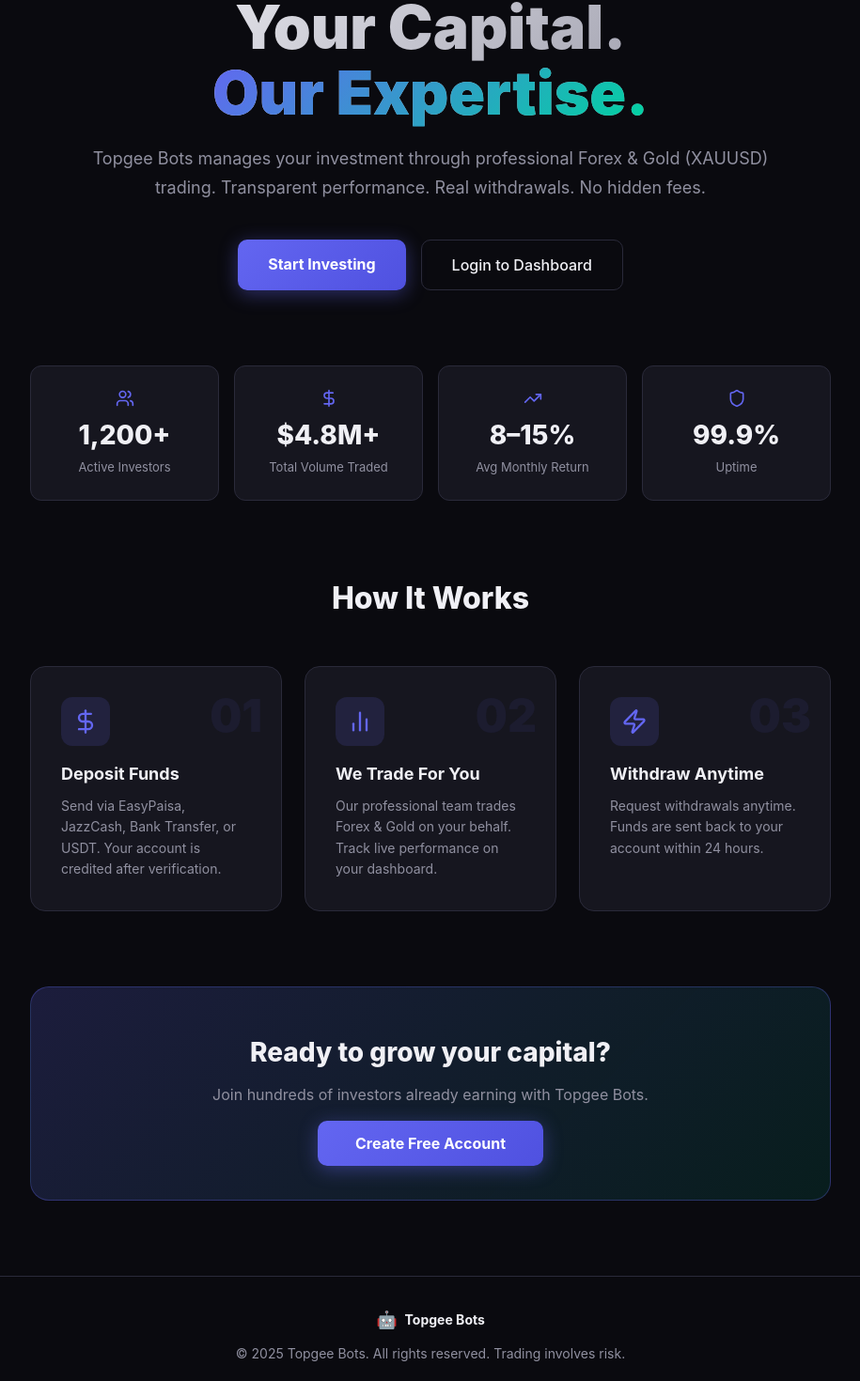
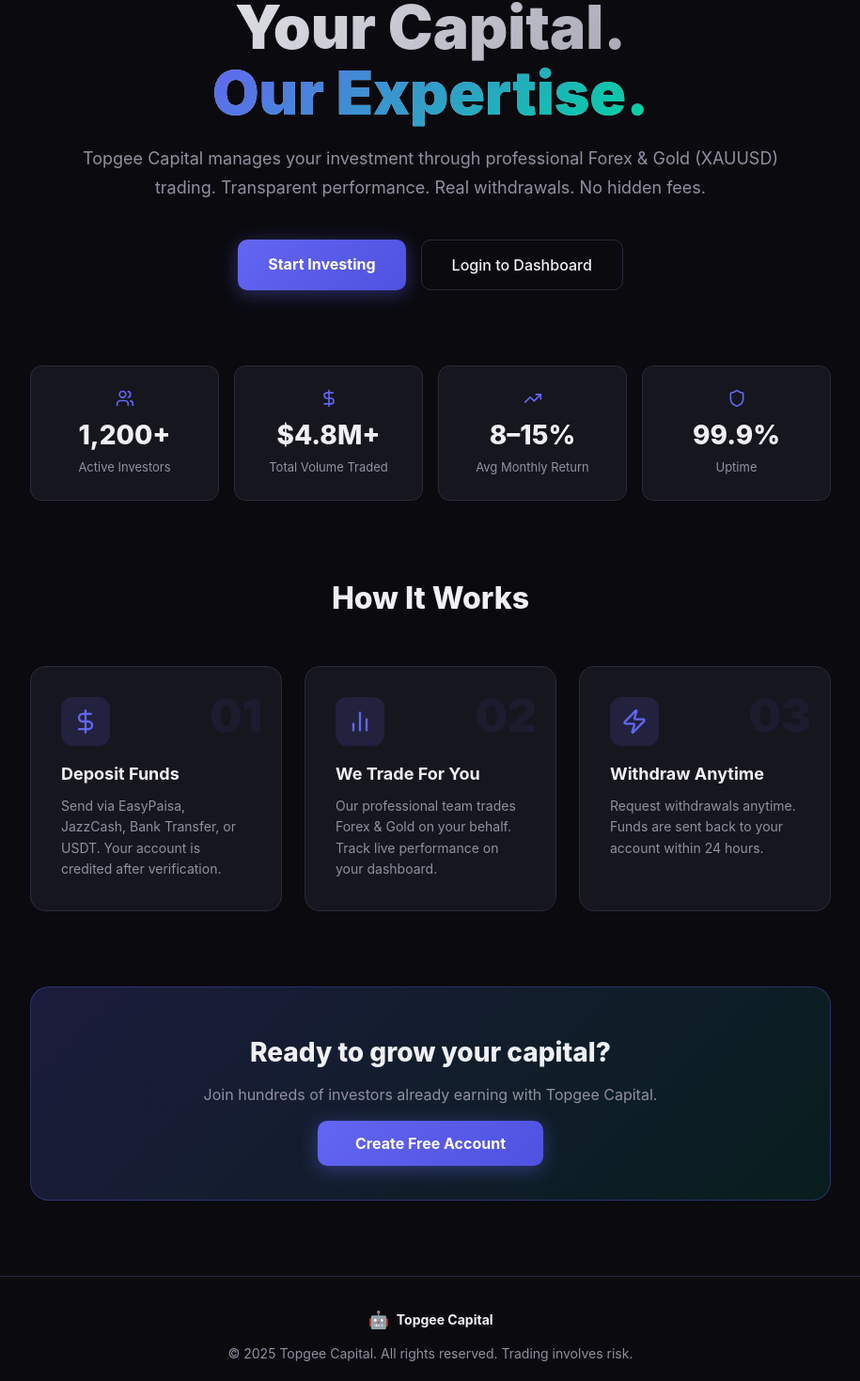
Before and after one commit to mahidlatif12-dot/Topgee_bot-s, a Next.js app: page / in a window 1280 px wide. Shown: the part 228-1698 px from the top of the page at 94% size, without its empty margins (182-1097 px from the left). Built offline with nearby package versions, Linux system fonts and the light colour scheme.

Commit message:
Rename to Topgee Capital

```diff
--- a/app/auth/login/page.tsx
+++ b/app/auth/login/page.tsx
@@ -66,7 +66,7 @@
               background: 'linear-gradient(135deg, #6366f1, #00d4a0)',
               WebkitBackgroundClip: 'text',
               WebkitTextFillColor: 'transparent',
-            }}>Topgee Bots</span>
+            }}>Topgee Capital</span>
           </Link>
           <p style={{ color: 'var(--text-secondary)', marginTop: '8px', fontSize: '14px' }}>Sign in to your account</p>
         </div>
--- a/app/auth/signup/page.tsx
+++ b/app/auth/signup/page.tsx
@@ -68,7 +68,7 @@
     }
 
     setLoading(false)
-    toast.success('Account created! Welcome to Topgee Bots.')
+    toast.success('Account created! Welcome to Topgee Capital.')
     router.push('/dashboard')
     router.refresh()
   }
@@ -92,7 +92,7 @@
               background: 'linear-gradient(135deg, #6366f1, #00d4a0)',
               WebkitBackgroundClip: 'text',
               WebkitTextFillColor: 'transparent',
-            }}>Topgee Bots</span>
+            }}>Topgee Capital</span>
           </Link>
           <p style={{ color: 'var(--text-secondary)', marginTop: '8px', fontSize: '14px' }}>Create your investor account</p>
         </div>
--- a/app/layout.tsx
+++ b/app/layout.tsx
@@ -3,7 +3,7 @@
 import { Toaster } from 'react-hot-toast'
 
 export const metadata: Metadata = {
-  title: 'Topgee Bots — Professional Forex & Gold Trading',
+  title: 'Topgee Capital — Professional Forex & Gold Trading',
   description: 'Professional automated trading platform for Forex & Gold (XAUUSD)',
 }
 
--- a/app/page.tsx
+++ b/app/page.tsx
@@ -25,7 +25,7 @@
             background: 'linear-gradient(135deg, #6366f1, #00d4a0)',
             WebkitBackgroundClip: 'text',
             WebkitTextFillColor: 'transparent',
-          }}>Topgee Bots</span>
+          }}>Topgee Capital</span>
         </div>
         <div style={{ display: 'flex', gap: '12px' }}>
           <Link href="/auth/login" style={{
@@ -91,7 +91,7 @@
           marginBottom: '40px',
           lineHeight: 1.7,
         }}>
-          Topgee Bots manages your investment through professional Forex & Gold (XAUUSD) trading.
+          Topgee Capital manages your investment through professional Forex & Gold (XAUUSD) trading.
           Transparent performance. Real withdrawals. No hidden fees.
         </p>
         <div style={{ display: 'flex', gap: '16px', justifyContent: 'center', flexWrap: 'wrap' }}>
@@ -232,7 +232,7 @@
           textAlign: 'center',
         }}>
           <h2 style={{ fontSize: '28px', fontWeight: 800, marginBottom: '12px' }}>Ready to grow your capital?</h2>
-          <p style={{ color: 'var(--text-secondary)', marginBottom: '28px' }}>Join hundreds of investors already earning with Topgee Bots.</p>
+          <p style={{ color: 'var(--text-secondary)', marginBottom: '28px' }}>Join hundreds of investors already earning with Topgee Capital.</p>
           <Link href="/auth/signup" style={{
             padding: '14px 40px',
             borderRadius: '10px',
@@ -256,9 +256,9 @@
       }}>
         <div style={{ display: 'flex', alignItems: 'center', justifyContent: 'center', gap: '8px', marginBottom: '12px' }}>
           <span style={{ fontSize: '18px' }}>🤖</span>
-          <span style={{ fontWeight: 700, color: 'var(--text-primary)' }}>Topgee Bots</span>
+          <span style={{ fontWeight: 700, color: 'var(--text-primary)' }}>Topgee Capital</span>
         </div>
-        <p>© 2025 Topgee Bots. All rights reserved. Trading involves risk.</p>
+        <p>© 2025 Topgee Capital. All rights reserved. Trading involves risk.</p>
       </footer>
     </div>
   )
--- a/components/Sidebar.tsx
+++ b/components/Sidebar.tsx
@@ -68,7 +68,7 @@
             fontSize: '18px', fontWeight: 800,
             background: 'linear-gradient(135deg, #6366f1, #00d4a0)',
             WebkitBackgroundClip: 'text', WebkitTextFillColor: 'transparent',
-          }}>Topgee Bots</span>
+          }}>Topgee Capital</span>
         </div>
       </div>
 
```
